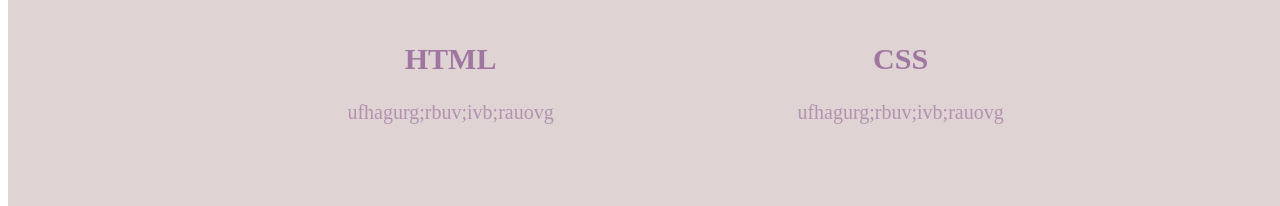
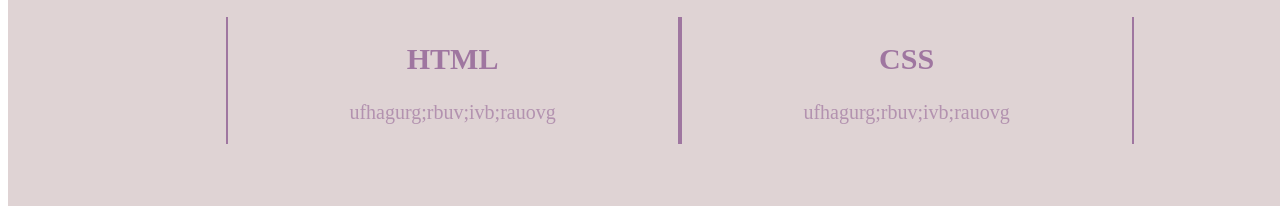
Before and after one commit to yelainab/TestSite, a plain HTML site: page index.html in a window 1280 px wide. Shown: the part 544-750 px from the top of the page. Drawn offline with Linux system fonts and the light colour scheme.

Commit message:
added borders

```diff
--- a/index.html
+++ b/index.html
@@ -46,7 +46,7 @@
                 <h1>HTML</h1>
                 <p> ufhagurg;rbuv;ivb;rauovg</p>
             </div>
-            <div class="col-1-2" id="code">
+            <div class="col-1-2" id="code" id="css">
                 <h1>CSS</h1>
                 <p>ufhagurg;rbuv;ivb;rauovg</p>
             </div>
--- a/layout.css
+++ b/layout.css
@@ -12,6 +12,7 @@ body{
 /*header*/
 header{
     background: rgb(159, 118, 160);
+
 }
 nav{
     padding-left: 45%;
@@ -72,7 +73,8 @@ div#skills{
 div#code{
     margin-top: 20px;
     width: 450px;
-    border-right: rgb(159, 118, 160), 2px;
+    border-right: 2px solid rgb(159, 118, 160);
+    border-left: 2px solid rgb(159, 118, 160);
 }
 div#code h1{
     color: rgb(159, 118, 160);
@@ -81,6 +83,9 @@ div#code h1{
 div#code p{
     color: rgba(159, 118, 160,0.7);
     font-size: 20px;
+}
+div#css{
+
 }
 div#contact a{
     text-decoration: none;
```
